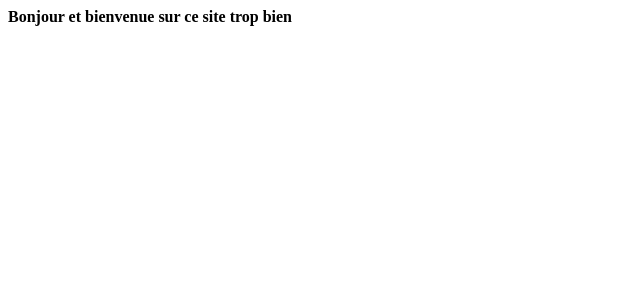
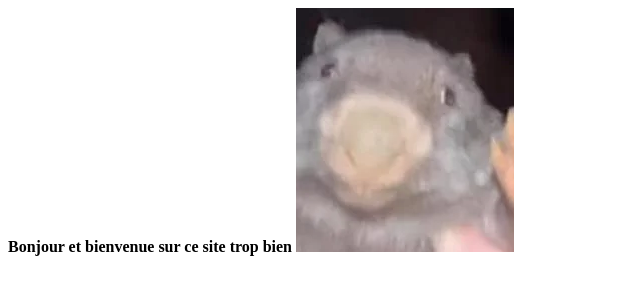
Before and after one commit to ClementCapybarre/test-de-qualit-, a plain HTML site: page index.html in a window 1280 px wide. Shown: the whole page, without its empty margins (0-640 px from the left). Drawn offline with Linux system fonts and the light colour scheme.

Commit message:
Update index.html

```diff
--- a/index.html
+++ b/index.html
@@ -2,13 +2,13 @@
 
 <html>
 <head>
-
+<title>BONJOUR</title>
 
 </head>
 <body>
+
 <b>Bonjour et bienvenue sur ce site trop bien</b>
-
-
+<img src="bober.png" alt="bober" />
 </body>
 
 
```
